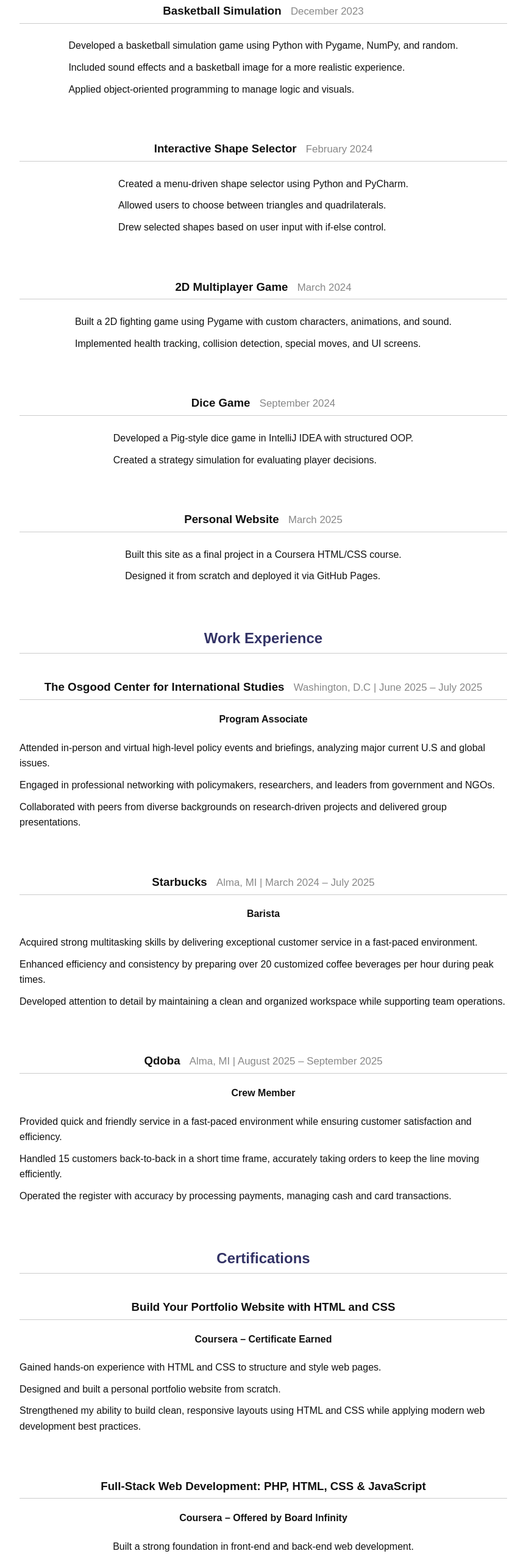
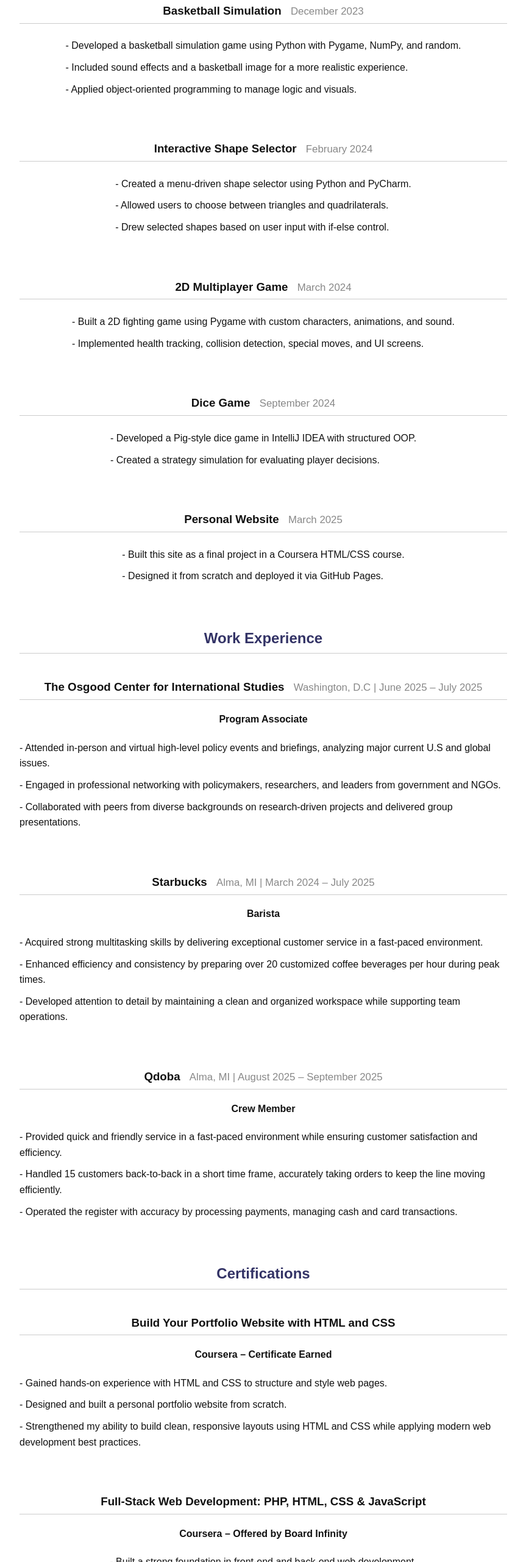
Before and after one commit to rayanedebbarh/rayanedebbarh.github.io, a plain HTML site: page index.html in a window 1280 px wide. Shown: the part 997-3559 px from the top of the page at 61% size, without its empty margins (208-1071 px from the left). Drawn offline with Linux system fonts and the light colour scheme.

Commit message:
Update index.html

```diff
--- a/index.html
+++ b/index.html
@@ -72,42 +72,42 @@
     <div class="project">
       <h3>Basketball Simulation <span class="date">December 2023</span></h3>
       <ul>
-        <li>Developed a basketball simulation game using Python with Pygame, NumPy, and random.</li>
-        <li>Included sound effects and a basketball image for a more realistic experience.</li>
-        <li>Applied object-oriented programming to manage logic and visuals.</li>
+        <li>- Developed a basketball simulation game using Python with Pygame, NumPy, and random.</li>
+        <li>- Included sound effects and a basketball image for a more realistic experience.</li>
+        <li>- Applied object-oriented programming to manage logic and visuals.</li>
       </ul>
     </div>
 
     <div class="project">
       <h3>Interactive Shape Selector <span class="date">February 2024</span></h3>
       <ul>
-        <li>Created a menu-driven shape selector using Python and PyCharm.</li>
-        <li>Allowed users to choose between triangles and quadrilaterals.</li>
-        <li>Drew selected shapes based on user input with if-else control.</li>
+        <li>- Created a menu-driven shape selector using Python and PyCharm.</li>
+        <li>- Allowed users to choose between triangles and quadrilaterals.</li>
+        <li>- Drew selected shapes based on user input with if-else control.</li>
       </ul>
     </div>
 
     <div class="project">
       <h3>2D Multiplayer Game <span class="date">March 2024</span></h3>
       <ul>
-        <li>Built a 2D fighting game using Pygame with custom characters, animations, and sound.</li>
-        <li>Implemented health tracking, collision detection, special moves, and UI screens.</li>
+        <li>- Built a 2D fighting game using Pygame with custom characters, animations, and sound.</li>
+        <li>- Implemented health tracking, collision detection, special moves, and UI screens.</li>
       </ul>
     </div>
 
     <div class="project">
       <h3>Dice Game <span class="date">September 2024</span></h3>
       <ul>
-        <li>Developed a Pig-style dice game in IntelliJ IDEA with structured OOP.</li>
-        <li>Created a strategy simulation for evaluating player decisions.</li>
+        <li>- Developed a Pig-style dice game in IntelliJ IDEA with structured OOP.</li>
+        <li>- Created a strategy simulation for evaluating player decisions.</li>
       </ul>
     </div>
 
     <div class="project">
       <h3>Personal Website <span class="date">March 2025</span></h3>
       <ul>
-        <li>Built this site as a final project in a Coursera HTML/CSS course.</li>
-        <li>Designed it from scratch and deployed it via GitHub Pages.</li>
+        <li>- Built this site as a final project in a Coursera HTML/CSS course.</li>
+        <li>- Designed it from scratch and deployed it via GitHub Pages.</li>
       </ul>
     </div>
   </section>
@@ -121,9 +121,9 @@
 <h3>The Osgood Center for International Studies <span class="date">Washington, D.C | June 2025 – July 2025</span></h3>
 <p><strong>Program Associate</strong></p>
 <ul>
-<li>Attended in-person and virtual high-level policy events and briefings, analyzing major current U.S and global issues.</li>
-<li>Engaged in professional networking with policymakers, researchers, and leaders from government and NGOs.</li>
-<li>Collaborated with peers from diverse backgrounds on research-driven projects and delivered group presentations.</li>
+<li>- Attended in-person and virtual high-level policy events and briefings, analyzing major current U.S and global issues.</li>
+<li>- Engaged in professional networking with policymakers, researchers, and leaders from government and NGOs.</li>
+<li>- Collaborated with peers from diverse backgrounds on research-driven projects and delivered group presentations.</li>
 </ul>
 </div>
 
@@ -132,9 +132,9 @@
 <h3>Starbucks <span class="date">Alma, MI | March 2024 – July 2025</span></h3>
 <p><strong>Barista</strong></p>
 <ul>
-<li>Acquired strong multitasking skills by delivering exceptional customer service in a fast-paced environment.</li>
-<li>Enhanced efficiency and consistency by preparing over 20 customized coffee beverages per hour during peak times.</li>
-<li>Developed attention to detail by maintaining a clean and organized workspace while supporting team operations.</li>
+<li>- Acquired strong multitasking skills by delivering exceptional customer service in a fast-paced environment.</li>
+<li>- Enhanced efficiency and consistency by preparing over 20 customized coffee beverages per hour during peak times.</li>
+<li>- Developed attention to detail by maintaining a clean and organized workspace while supporting team operations.</li>
 </ul>
 </div>
 
@@ -143,9 +143,9 @@
 <h3>Qdoba <span class="date">Alma, MI | August 2025 – September 2025</span></h3>
 <p><strong>Crew Member</strong></p>
 <ul>
-<li>Provided quick and friendly service in a fast-paced environment while ensuring customer satisfaction and efficiency.</li>
-<li>Handled 15 customers back-to-back in a short time frame, accurately taking orders to keep the line moving efficiently.</li>
-<li>Operated the register with accuracy by processing payments, managing cash and card transactions.</li>
+<li>- Provided quick and friendly service in a fast-paced environment while ensuring customer satisfaction and efficiency.</li>
+<li>- Handled 15 customers back-to-back in a short time frame, accurately taking orders to keep the line moving efficiently.</li>
+<li>- Operated the register with accuracy by processing payments, managing cash and card transactions.</li>
 </ul>
 </div>
 </section>
@@ -157,9 +157,9 @@
       <h3>Build Your Portfolio Website with HTML and CSS</h3>
       <p><strong>Coursera – Certificate Earned</strong></p>
       <ul>
-        <li>Gained hands-on experience with HTML and CSS to structure and style web pages.</li>
-        <li>Designed and built a personal portfolio website from scratch.</li>
-        <li>Strengthened my ability to build clean, responsive layouts using HTML and CSS while applying modern web development best practices.</li>
+        <li>- Gained hands-on experience with HTML and CSS to structure and style web pages.</li>
+        <li>- Designed and built a personal portfolio website from scratch.</li>
+        <li>- Strengthened my ability to build clean, responsive layouts using HTML and CSS while applying modern web development best practices.</li>
       </ul>
     </div>
 
@@ -167,9 +167,9 @@
       <h3>Full-Stack Web Development: PHP, HTML, CSS & JavaScript</h3>
       <p><strong>Coursera – Offered by Board Infinity</strong></p>
       <ul>
-        <li>Built a strong foundation in front-end and back-end web development.</li>
-        <li>Created responsive websites with HTML5, CSS3, and JavaScript.</li>
-        <li>Developed full-stack apps using Node.js, Express, and MongoDB </li>
+        <li>- Built a strong foundation in front-end and back-end web development.</li>
+        <li>- Created responsive websites with HTML5, CSS3, and JavaScript.</li>
+        <li>- Developed full-stack apps using Node.js, Express, and MongoDB </li>
       </ul>
     </div>
   </section>
```
